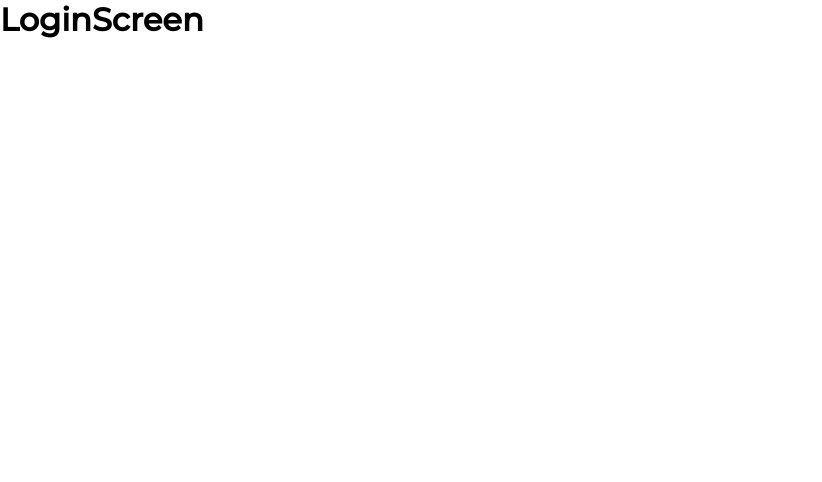
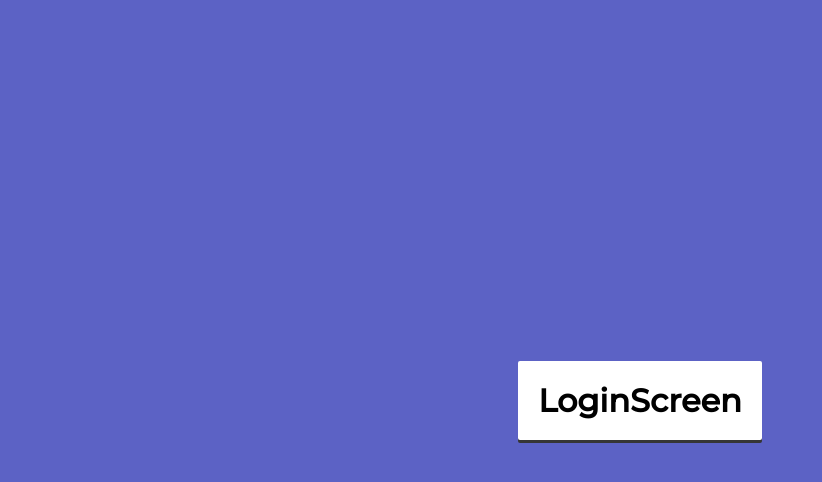
Before and after one commit to ewa1do/React-Course, a React (Vite) app in the folder journal-app/: page /auth/login in a window 1280 px wide. Shown: the top 482 px of the page, without its empty margins (0-822 px from the left). Built offline with nearby package versions, Linux system fonts and the light colour scheme.

Commit message:
Estilos del Auth Router

```diff
--- a/journal-app/src/routers/AuthRouter.jsx
+++ b/journal-app/src/routers/AuthRouter.jsx
@@ -4,7 +4,8 @@ import { RegisterScreen } from '../components/auth/RegisterScreen';
 
 export const AuthRouter = () => {
   return (
-    <div>
+    <div className='auth__main'>
+      <div className='auth__box-container'>
         <Routes>
           <Route
             exact
@@ -23,5 +24,6 @@ export const AuthRouter = () => {
           />
         </Routes>
       </div>
+    </div>
   );
 };
--- /dev/null
+++ b/journal-app/src/styles/components/_auth.scss
@@ -0,0 +1,16 @@
+.auth__main {
+  align-items: center;
+  background-color: $primary;
+  display: flex;
+  justify-content: center;
+  margin: 0;
+  height: 100vh;
+  width: 100vw;
+}
+
+.auth__box-container {
+  background-color: #fff;
+  box-shadow: 0 3px $dark-grey;
+  border-radius: 2px;
+  padding: 20px;
+}
--- a/journal-app/src/styles/styles.scss
+++ b/journal-app/src/styles/styles.scss
@@ -1,2 +1,5 @@
 @import './base/settings';
 @import './base/base';
+
+// Components
+@import './components/auth';
```
Lines whose indentation alone changed are shown as unchanged.
